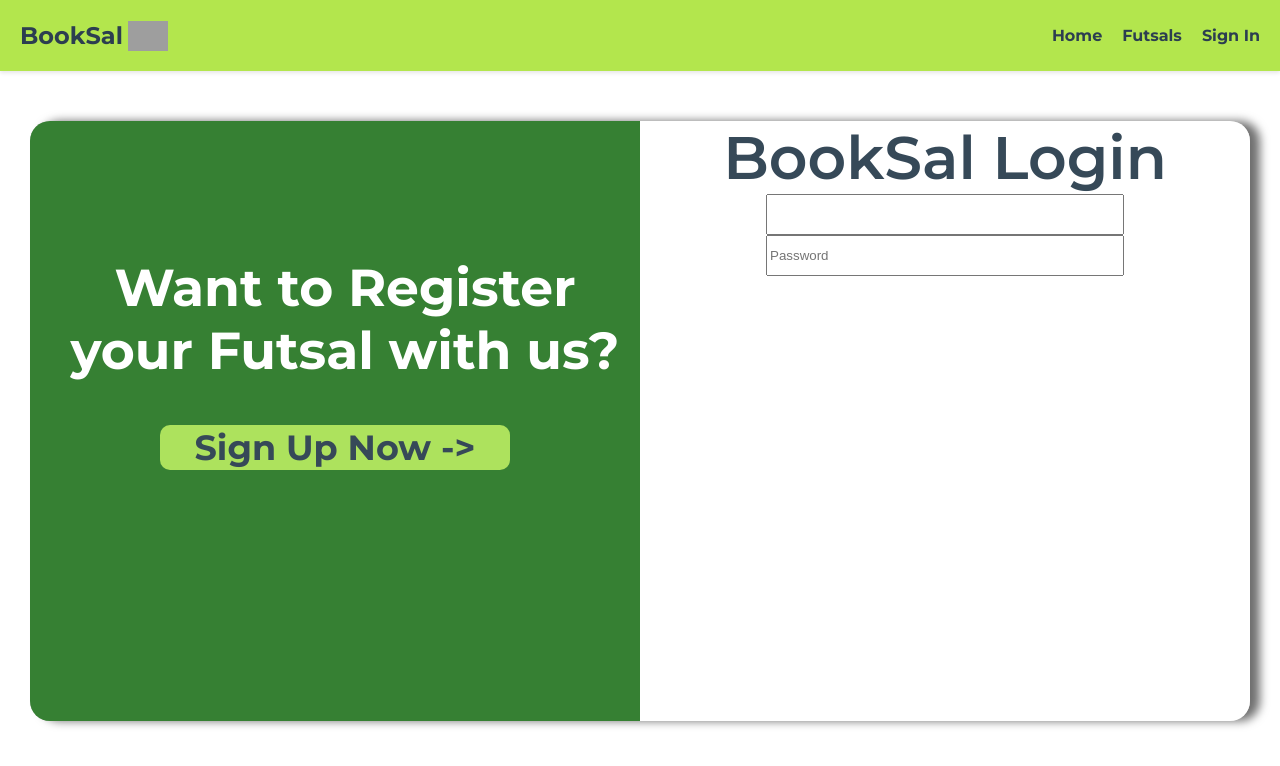
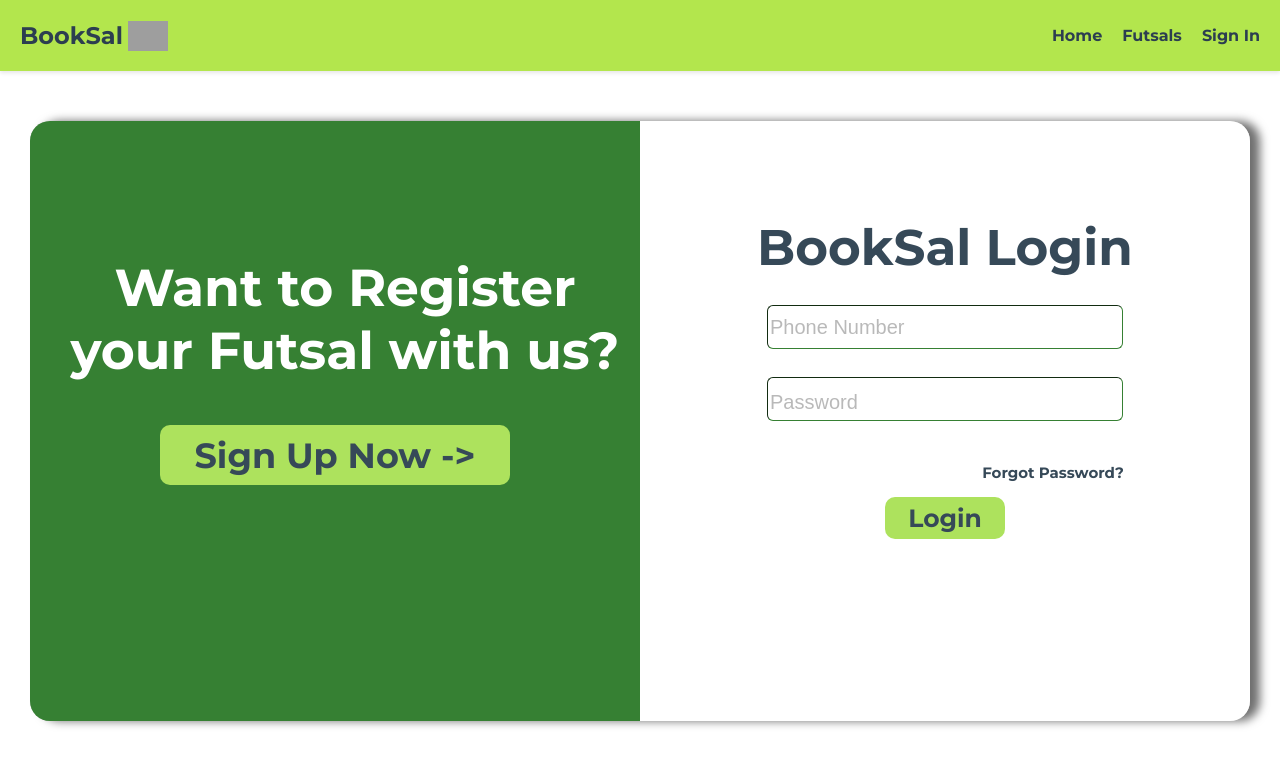
Before and after one commit to Getintoto-Software/BookSal-Frontend, a Vue app: page /signin in a window 1280 px wide. Shown: the top 766 px of the page. Built offline with nearby package versions, Linux system fonts and the light colour scheme; grey boxes are pictures that could not be loaded.

Commit message:
Sign IN Finished

```diff
--- a/src/components/Signin.vue
+++ b/src/components/Signin.vue
@@ -3,7 +3,7 @@
       <div class="left-container">
         <div class="left-top-topic">
           <h2 class="signup-content-slider">Want to Register your Futsal with us?</h2>
-          <button class="signup-slide-button">
+          <button class="login-section-button">
             <RouterLink to="/signup" style="text-decoration: none; color: #364958;"> Sign Up Now -></RouterLink>
           </button>
         </div>
@@ -11,9 +11,11 @@
       <div class="right-container">
         <div class="right-top-topic">BookSal Login <br>
           <div class="input-boxes-login">
-            <input class="input-box" type="number">
-            <input class="input-box" type="text" placeholder="Password">
+            <input class="input-box" step="0.01" type="number" placeholder="Phone Number" onkeydown="javascript: return ['Backspace','Delete','ArrowLeft','ArrowRight'].includes(event.code) ? true : !isNaN(Number(event.key)) && event.code!=='Space'" >
+            <input class="input-box" type="password" placeholder="Password" hidden="true">
           </div>
+          <p>Forgot Password?</p>
+          <button class="login-section-button" style="width: 120px; font-size: 25px; height: 42px;">Login</button>
         </div>
       </div>
 
@@ -28,6 +30,13 @@
   </script>
 
   <style scoped>
+    p{
+      font-size: 15px;
+      display: flex;
+      padding-left: 216px;
+      /* padding-bottom: 10px; */
+      height: auto;
+    }
     .input-box{
       width: 350px;
       height: 35px;
@@ -38,6 +47,16 @@
       align-items: center;
       align-content: center;
 
+    }
+    ::v-deep(input[type="number"]::-webkit-inner-spin-button),
+    ::v-deep(input[type="number"]::-webkit-outer-spin-button) {
+        -webkit-appearance: none;
+        margin: 0;
+    }
+
+    ::v-deep(input[type="number"]) {
+        -moz-appearance: textfield;
+        appearance: textfield;
     }
 
     .container {
@@ -73,26 +92,43 @@
       width: 610px;
       display: flex;
     }
+    ::placeholder{
+      opacity: 0.5;
+      font-size: 20px;
+      margin-left: 20px;
+    }
     .right-top-topic{
       display: flex;
-      flex-wrap: nowrap;
+      flex-direction: column;
+      align-items: center;
+      justify-content: center;
+      height: 514px;
+      width: 610px;
+      font-size: 50px;
+      color: #364958;
+      font-weight: 700;
+      margin-inline: auto;
+      font-family: Montserrat;
+      margin-bottom: 10px
+
+    }
+
+    .input-boxes-login{
+      display: flex;
       flex-direction: column;
       align-items: center;
       justify-content: space-evenly;
-	    align-content: center;
-      width: 100%;
-      height: 50px;
-      font-size: 60px;
-      color: #364958;
-      font-weight: 600;
+      margin-inline: auto;
+      height: 170px;
     }
-    .input-boxes-login{
+    .input-box{
       display: flex;
-      flex-wrap: nowrap;
       flex-direction: column;
-      align-items: center;
-      justify-content: space-evenly;
-	    align-content: center;
+      border-color: #368033;
+      height: 40px;
+      border-radius: 6px;
+      border-width: 1px;
+      font-size: 20px;
 
     }
     .signup-content-slider{
@@ -101,7 +137,7 @@
       margin-left: 20px;
       margin-top: 135px;
     }
-    .signup-slide-button{
+    .login-section-button{
       display: flex;
       justify-content: center;
       margin-inline: auto;
@@ -110,12 +146,14 @@
       font-size: 35px;
       border: 0px;
       width: 350px;
-      /* height: 10px; */
+      height: 60px;
       align-items: center;
       border-radius: 10px;
       font-weight: 700;
       font-family: Montserrat;
-
+    }
+    input[type="password"] {
+      font-size: 30px; /* Adjust size to make dots larger */
     }
 
 
```
